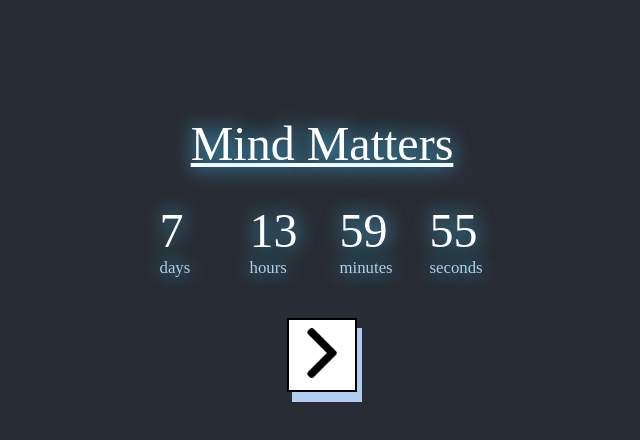
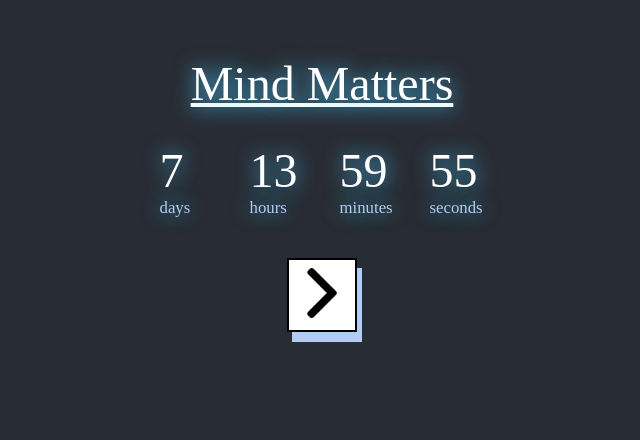
Before and after one commit to shivpujan12/mind_matters, an Electron app: page index.html in a window 800 px wide. Shown: the part 170-610 px from the top of the page, without its empty margins (78-718 px from the left). Drawn offline with Linux system fonts and the light colour scheme.

Commit message:
barnched new from main

```diff
--- a/index.css
+++ b/index.css
@@ -3,7 +3,7 @@ body{
 }
 .container{
     background-color: #282c34;
-    min-height: 100vh;
+    min-height: 85vh;
     display: flex;
     flex-direction:column;
     align-items: center;
--- a/instruction.css
+++ b/instruction.css
@@ -1,5 +1,5 @@
 body{
-    background-image: url("alexandre-debieve-FO7JIlwjOtU-unsplash.jpg");
+    background-image: url("assets/alexandre-debieve-FO7JIlwjOtU-unsplash.jpg");
     background-size: cover;
     color:black;
 }
```
Also changed, not shown: 2 other files.
